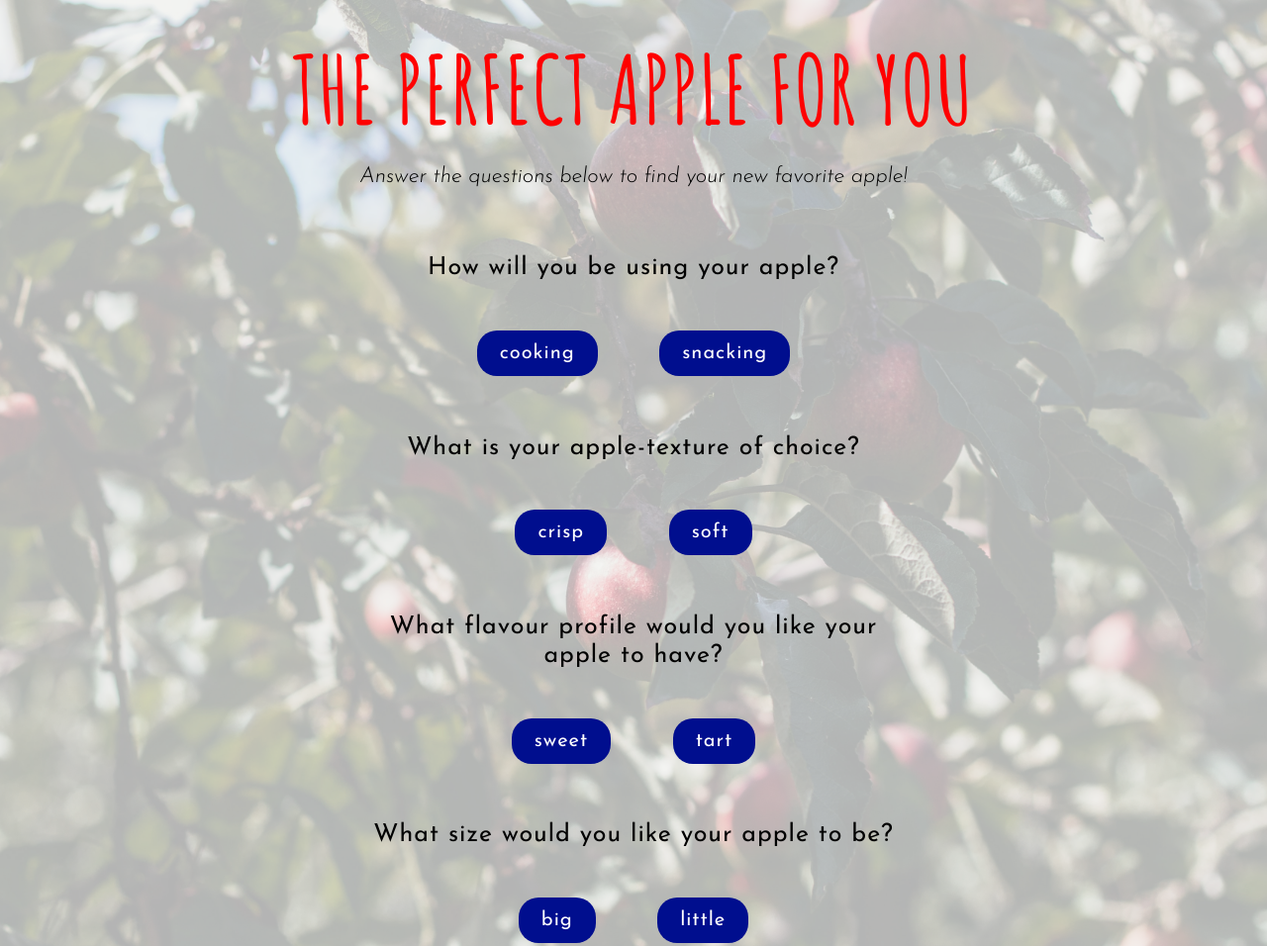
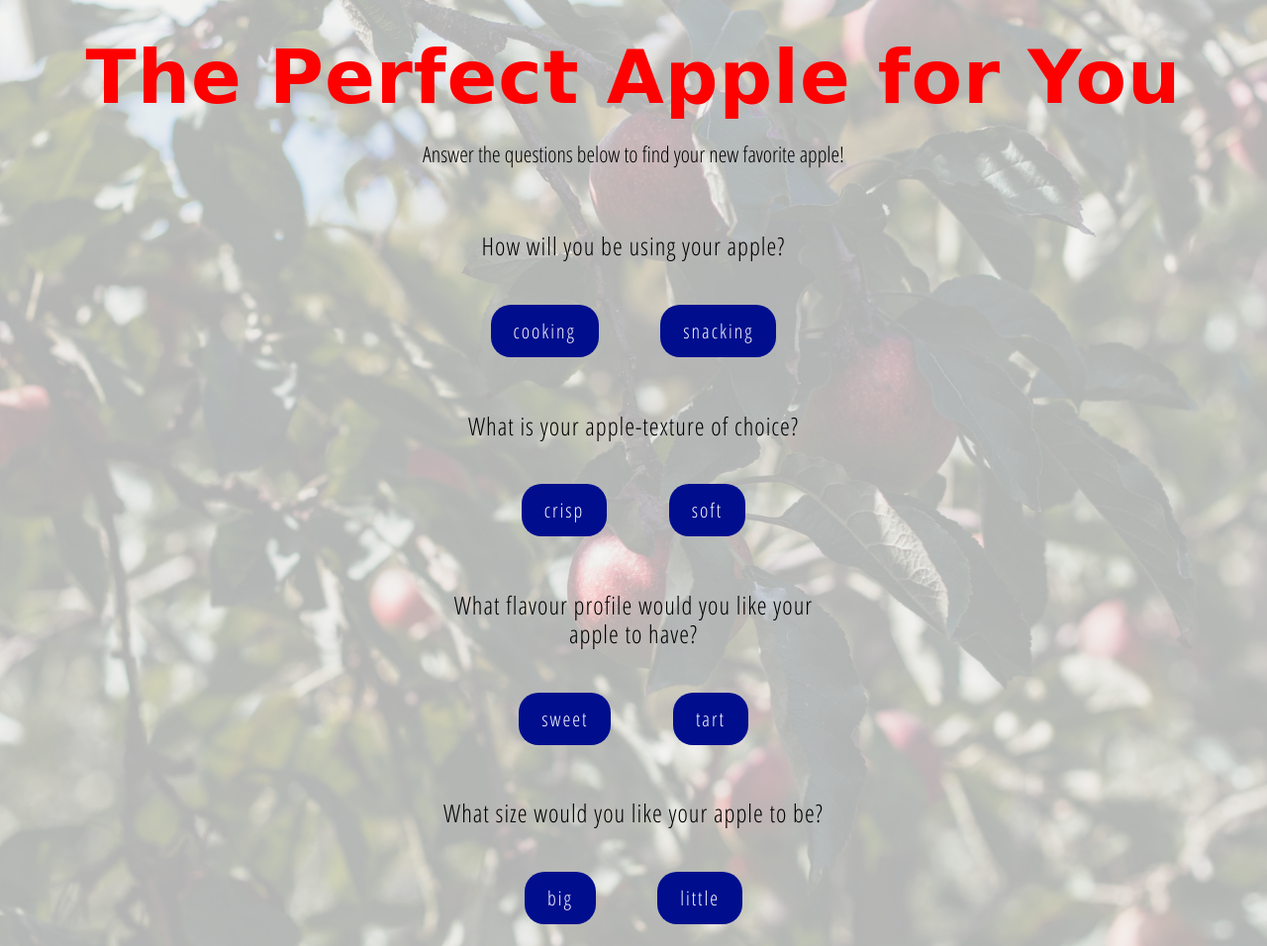
Before and after one commit to sarahmgans/sarahGansBootcampProjectThree, a plain HTML site: page index.html in a window 1280 px wide. Shown: the top 956 px of the page at 99% size. Drawn offline with nearby package versions, Linux system fonts and the light colour scheme; a web font is replaced by a local one.

Commit message:
changed fonts

```diff
--- a/index.html
+++ b/index.html
@@ -9,6 +9,8 @@
     <link href="https://fonts.googleapis.com/css?family=Josefin+Sans|Oswald&display=swap" rel="stylesheet">
     <link href="https://fonts.googleapis.com/css?family=Amatic+SC:400,700&display=swap" rel="stylesheet">
     <link href="https://fonts.googleapis.com/css2?family=Josefin+Sans:ital,wght@1,300&display=swap" rel="stylesheet">
+    <link href="https://fonts.googleapis.com/css?family=Fredericka+the+Great|Josefin+Sans:300|Open+Sans+Condensed:300&display=swap"
+    rel="stylesheet">
 </head>
 <body>
     <div class="textBackground" id="textBackground">
--- a/styles/sass/_buttonStyles.scss
+++ b/styles/sass/_buttonStyles.scss
@@ -30,8 +30,9 @@ input[type="radio"] {
 .submit,
 .reset {
     // font-family: 'Raleway', sans-serif;
-    font-family: 'Josefin Sans', sans-serif;
-    letter-spacing: 1px;
+    // font-family: 'Josefin Sans', sans-serif;
+    font-family: 'Open Sans Condensed', sans-serif;
+    letter-spacing: 2px;
     font-weight: 300;
     padding: 10px 20px;
     border: 3px solid transparent;
--- a/styles/sass/_fontStyles.scss
+++ b/styles/sass/_fontStyles.scss
@@ -13,10 +13,11 @@ section {
 }
 
 h1 {
-    font-family: 'Amatic SC', cursive;
-    font-weight: bold;
-    text-transform: uppercase;
-    font-size: 95px;
+    // font-family: 'Amatic SC', cursive;
+    // font-weight: bold;
+    // text-transform: uppercase;
+    font-family: 'Fredericka the Great', cursive;
+    font-size: 75px;
     letter-spacing: 1px;
     color: #ff0000;
     margin-bottom: 0px;
@@ -29,17 +30,18 @@ h1 span {
 }
 
 p {
-    font-family: 'Josefin Sans', sans-serif;
+    // font-family: 'Josefin Sans', sans-serif;
+    font-family: 'Open Sans Condensed', sans-serif;
     font-size: 22px;
     margin-left: 10px;
     margin-right: 10px;
-    font-style: italic;
     font-weight: 300;
 }
 
 h2,
 h3 {
-    font-family: 'Josefin Sans', sans-serif;
+    // font-family: 'Josefin Sans', sans-serif;
+    font-family: 'Open Sans Condensed', sans-serif;
     letter-spacing: 1px;
     font-weight: 400;
     font-size: 25px;
@@ -54,7 +56,8 @@ h3 {
 
 .result a {
     // font-family: 'Raleway', sans-serif;
-    font-family: 'Josefin Sans', sans-serif;
+    // font-family: 'Josefin Sans', sans-serif;
+    font-family: 'Open Sans Condensed', sans-serif;
     font-weight: regular;
     font-size: 24px;
     text-decoration: none;
```
Also changed, not shown: styles/styles.css.
